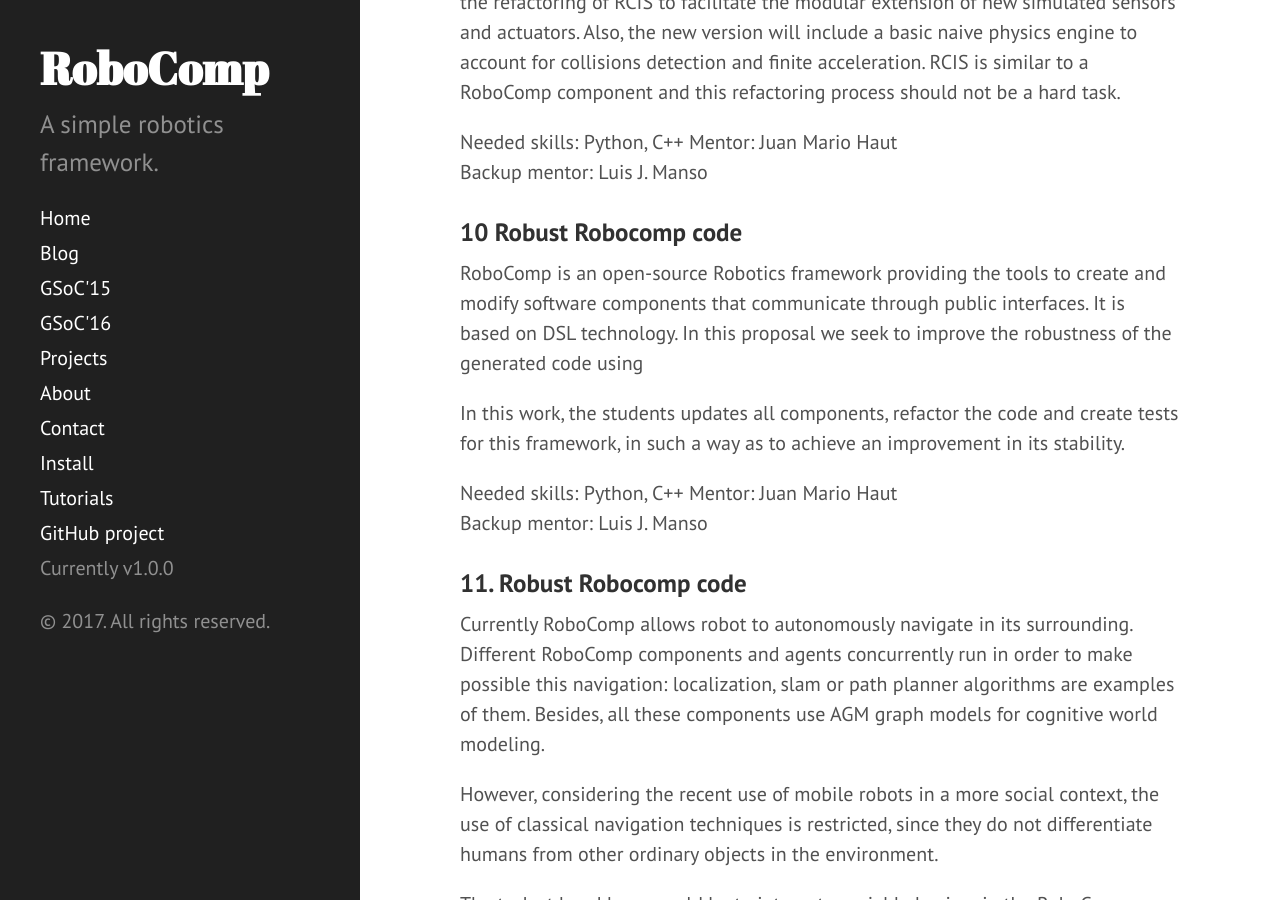
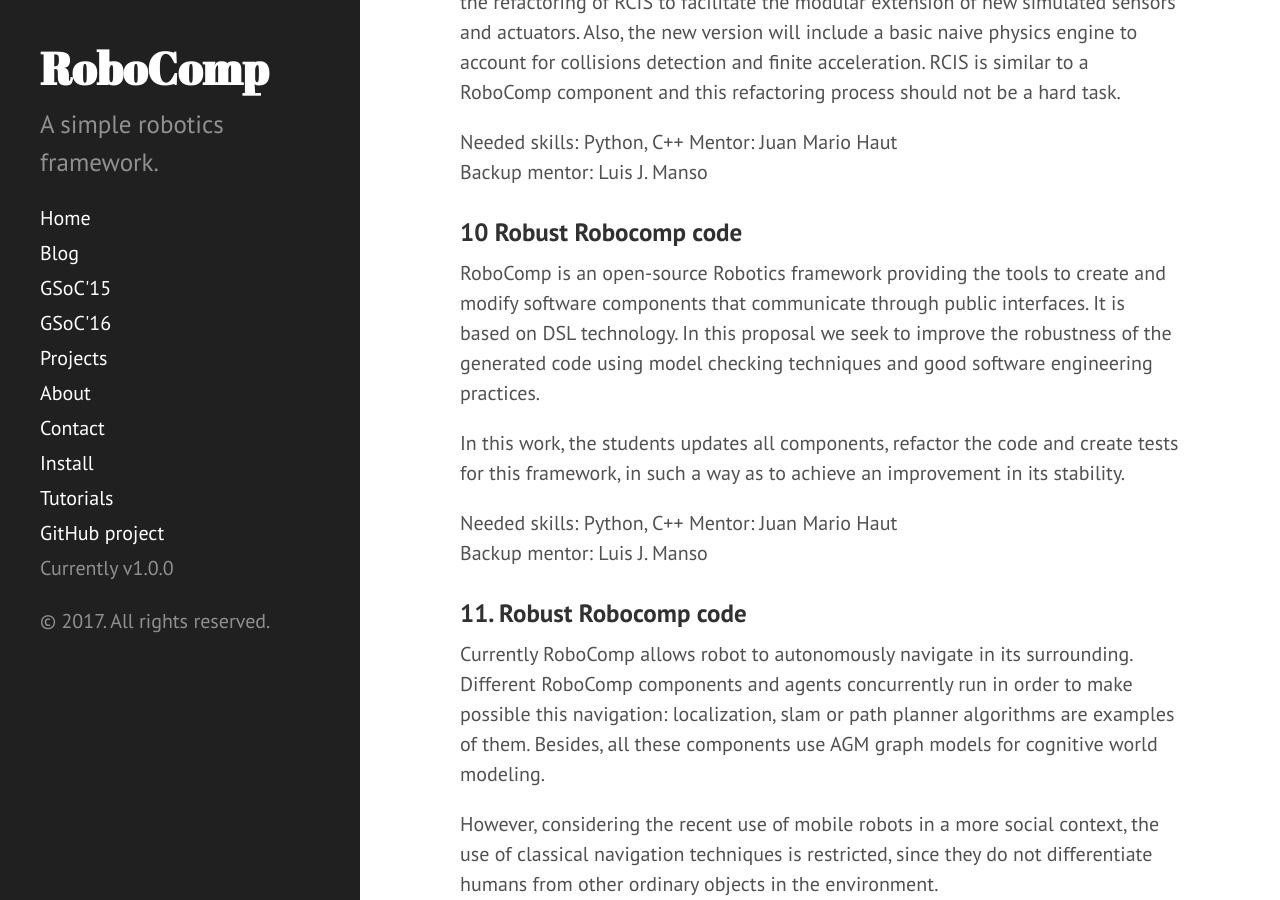
Before and after one commit to robocomp/website, a Jekyll site: the page built from _posts/gsoc2017/2017-2-07-gsoc17ideas.md, in a window 1280 px wide and 900 px high, scrolled down 5451 px. Built offline with Jekyll 4.4.1, drawn with Linux system fonts in a browser that asks for light colours.

Commit message:
Update 2017-2-07-gsoc17ideas.md

```diff
--- a/_posts/gsoc2017/2017-2-07-gsoc17ideas.md
+++ b/_posts/gsoc2017/2017-2-07-gsoc17ideas.md
@@ -134,7 +134,7 @@
 
 ### 10 Robust Robocomp code
 
-RoboComp is an open-source Robotics framework providing the tools to create and modify software components that communicate through public interfaces. It is based on DSL technology. In this proposal we seek to improve the robustness of the generated code using
+RoboComp is an open-source Robotics framework providing the tools to create and modify software components that communicate through public interfaces. It is based on DSL technology. In this proposal we seek to improve the robustness of the generated code using model checking techniques and good software engineering practices.
 
 
 In this work, the students updates all components, refactor the code and create tests for this framework, in such a way as to achieve an improvement in its stability.
```
